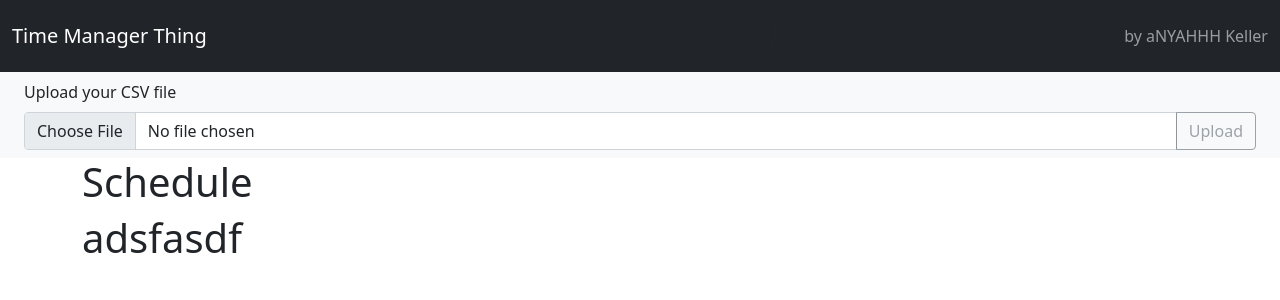
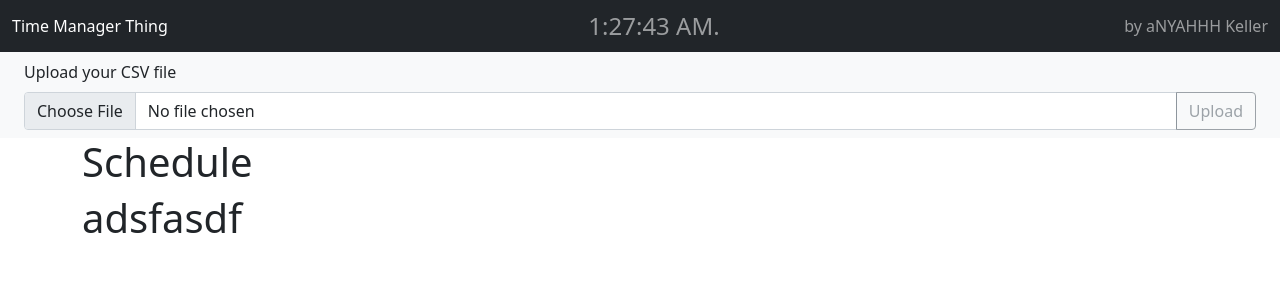
Before and after one commit to anyakeller/time-tracker, a React (Create React App) app: page / in a window 1280 px wide. Shown: the top 300 px of the page. Built offline with nearby package versions, Linux system fonts and the light colour scheme; the HTML template or start-up script is replaced by a standard one.

Commit message:
put navbar in a folder

```diff
--- a/src/components/index.js
+++ b/src/components/index.js
@@ -1,4 +1,4 @@
-import Navbar from "./Navbar.js";
+import Navbar from "./navbar";
 import Header from "./Header.js";
 import Schedule from "./Schedule.js";
 
--- a/src/components/Clock.js
+++ b/src/components/navbar/Clock.js
@@ -25,11 +25,7 @@ class Clock extends React.Component {
   }
 
   render() {
-    return (
-      <div id="clock">
-        <h1>{this.state.date.toLocaleTimeString()}.</h1>
-      </div>
-    );
+    return <span>{this.state.date.toLocaleTimeString()}.</span>;
   }
 }
 
--- a/src/components/Navbar.js
+++ b/src/components/navbar/index.js
@@ -1,12 +1,15 @@
 import React from "react";
 import Clock from "./Clock.js";
+import "./style.css";
 
 function Navbar(props) {
   return (
-    <nav className="navbar navbar-expand-lg navbar-dark bg-dark">
+    <nav className="navbar sticky-top navbar-expand-lg navbar-dark bg-dark">
       <div className="container-fluid">
-        <span className="navbar-brand mb-0 h1">Time Manager Thing</span>
-        <Clock />
+        <span className="navbar-brand fs-6">Time Manager Thing</span>
+        <span className="navbar-text fs-4">
+          <Clock />
+        </span>
         <span className="navbar-text">by aNYAHHH Keller</span>
       </div>
     </nav>
--- /dev/null
+++ b/src/components/navbar/style.css
@@ -0,0 +1,4 @@
+.navbar-brand,
+.navbar-text {
+  padding: 0;
+}
```
